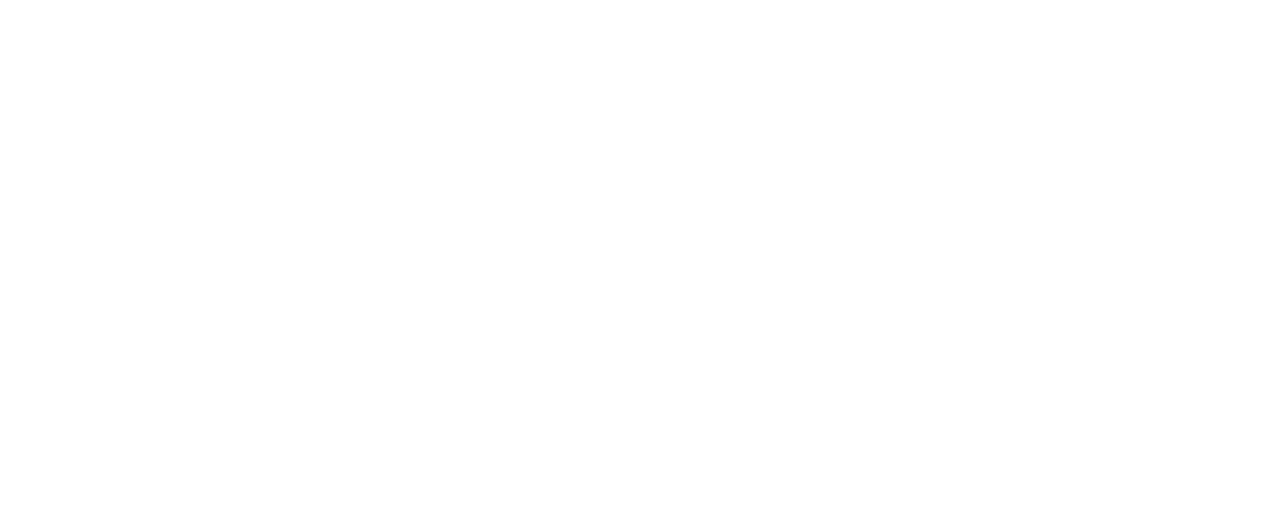
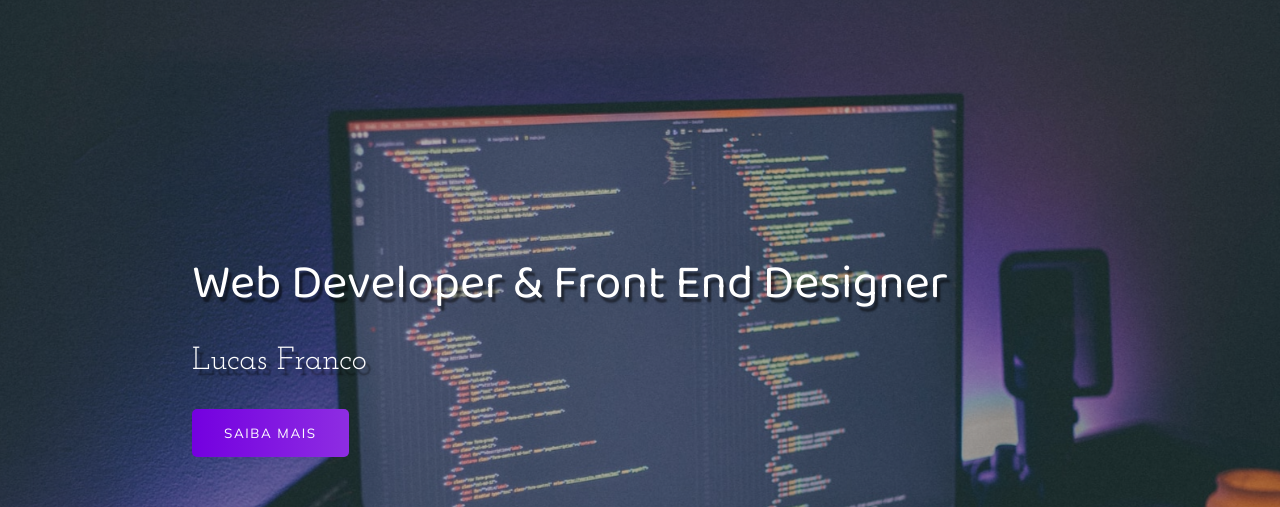
Before and after one commit to lucasframoon/portfolio, a plain HTML site: page index.html in a window 1280 px wide. Shown: the top 507 px of the page. Drawn offline with Linux system fonts and the light colour scheme.

Commit message:
:package: header

```diff
--- a/index.html
+++ b/index.html
@@ -5,14 +5,26 @@
     <meta http-equiv="X-UA-Compatible" content="IE=edge">
     <meta name="viewport" content="width=device-width, initial-scale=1.0">
     <link rel="stylesheet" href="style.css">
-    <link rel="apple-touch-icon" sizes="180x180" href="/apple-touch-icon.png">
-    <link rel="icon" type="image/png" sizes="16x16" href="/favicon-16x16.png">
+    <link rel="apple-touch-icon" sizes="180x180" href="imagens/apple-touch-icon.png">
+    <link rel="icon" type="image/png" sizes="16x16" href="imagens/favicon-16x16.png">
     <link rel="manifest" href="/site.webmanifest">
-    <link rel="icon" type="image/png" sizes="32x32" href="/favicon-32x32.png">
+    <link rel="icon" type="image/png" sizes="32x32" href="imagens/favicon-32x32.png">
+    <link rel="shortcut icon" href="favicon.ico">
 
     <title>Portfólio</title>
 </head>
 <body>
-
+    <div class="container">
+        <header>
+            <div class="img-wrapper">
+                <img src="imagens/bg.jpg" alt="">
+            </div>
+            <div class="banner">
+                <h1>Web Developer & Front End Designer</h1>
+                <p>Lucas Franco</p>
+                <button>Saiba mais</button>
+            </div>
+        </header>
+    </div>
 </body>
 </html>
--- a/style.css
+++ b/style.css
@@ -1,3 +1,101 @@
 @import url('https://fonts.googleapis.com/css2?family=Baloo+Da+2:wght@400;500;600;700&family=Josefin+Slab:ital,wght@0,100;0,200;0,300;0,400;0,500;0,600;0,700;1,100;1,200;1,300;1,400;1,500;1,600;1,700&family=Mulish:ital,wght@0,200;0,300;0,400;1,200;1,300&display=swap');
 
-@import url('https://cdnjs.cloudflare.com/ajax/libs/font-awesome/5.15.2/css/all.min.css')
+@import url('https://cdnjs.cloudflare.com/ajax/libs/font-awesome/5.15.2/css/all.min.css');
+
+*{
+    margin:0;
+    padding: 0;
+}
+
+
+header{
+    width: 100%;
+    height: 100%vh; /*view header, 100% tamanho da tela qnd carregar(cel ou pc*/
+    overflow: hidden;/*impossibilita o cabeçalho passar a janela*/
+    position: relative;
+}
+
+.img-wrapper{
+    width: 100%;
+    height: 100%;
+    overflow: hidden;
+    background-color: rgba(0, 0, 0, 0.8);
+}
+
+.img-wrapper img{/*seletor css*/
+    width: 100%;
+    height: 100%;
+    object-fit: cover;/*imagem cobre a div*/
+    opacity: 0.7;
+    animation: zoom 25s /*timing-function delay iteration-count direction fill-mode*/;
+}
+
+@keyframes zoom{
+    0%{
+        transform: scale(1.3);
+    }
+    100%{
+        transform: scale(1);
+    }
+}
+
+.banner{
+    position: absolute;/*precisa estar dentro de um relativo*/
+    top: 30%;
+    left: 15%;
+}
+
+.banner h1{/*seletor> só o h1 que está dentro do banner*/
+    color: rgb(255, 255, 255);
+    font-size: 3rem;/*proporcional a fonte principal*/
+    font-family: "Baloo Da 2", serif;/*fonte baloo e serifada como opcional*/
+    font-weight: 300;
+    text-shadow: .2rem .3rem 2px rgba(0, 0, 0, 0.5);
+    line-height: 3.5rem;
+    margin-bottom: 2rem;
+    animation: moveBanner 1s 0.5s forwards;
+    opacity: 0;
+}
+
+.banner p{
+    color: #fff;
+    font-family: "Josefin Slab", serif;
+    font-size: 2rem;
+    text-shadow: .3rem .4rem 2px rgba(0, 0, 0, 0.5);
+    margin-bottom: 2rem;
+    animation: moveBanner 1s 0.7s forwards;
+    opacity: 0;
+}
+
+.banner button{
+    font-family: Mulish;
+    color: #fff;
+    letter-spacing: .1rem;
+    text-transform: uppercase;
+    background: #8E2DE2;  /* fallback for old browsers */
+    background: -webkit-linear-gradient(to right, #4A00E0, #8E2DE2);  /* Chrome 10-25, Safari 5.1-6 */
+    background: linear-gradient(to right, #7400e0, #8E2DE2); /* W3C, IE 10+/ Edge, Firefox 16+, Chrome 26+, Opera 12+, Safari 7+ */
+    padding: 1rem 2rem;
+    border: hidden;
+    border-radius: 5px;
+    cursor: pointer;
+    animation: moveBanner 1s 0.9s forwards;
+    opacity: 0;
+
+}
+
+.banner button:hover{
+    opacity: 0.8;
+}
+
+@keyframes moveBanner{
+    0%{
+      transform: translateY(10rem) rotateY(-30deg);
+
+    }
+    100%{
+
+        transform: translateY(0) rotateY(0);
+        opacity: 1;
+    }
+}
```
Also changed, not shown: favicon.ico, imagem/about.txt (deleted), imagem/android-chrome-192x192.png (deleted), imagem/android-chrome-512x512.png (deleted), imagem/apple-touch-icon.png (deleted), imagem/favicon-16x16.png (deleted), imagem/favicon-32x32.png (deleted), imagens/about.txt (added), imagens/android-chrome-192x192.png (added), imagens/android-chrome-512x512.png (added), imagens/apple-touch-icon.png (added), imagens/bg.jpg (added), imagens/favicon-16x16.png (added), imagens/favicon-32x32.png (added), 1 other file.
